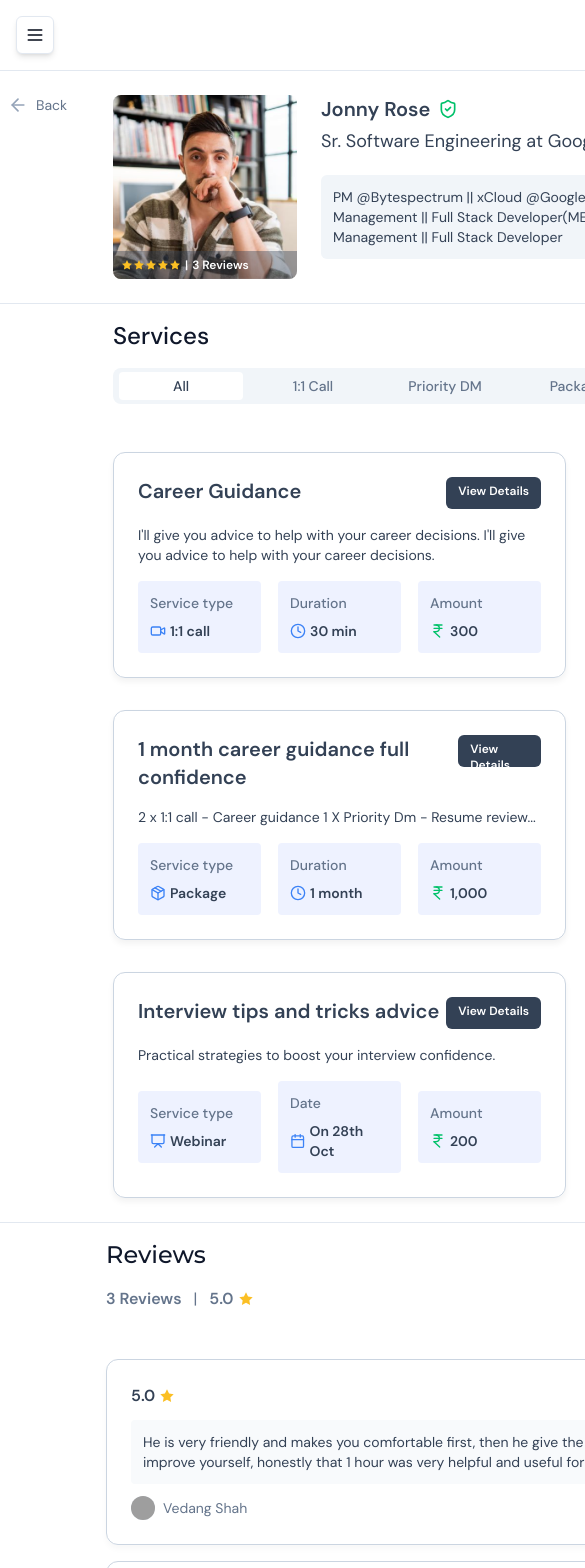
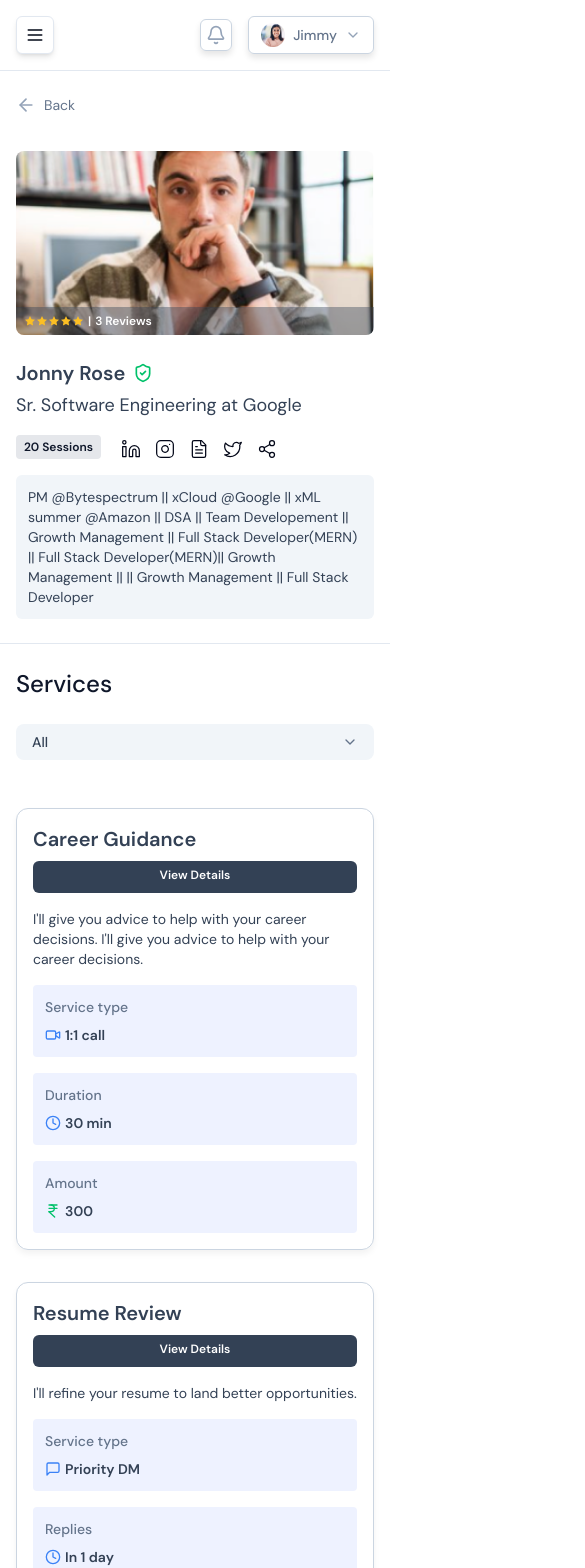
Before and after one commit to prathamdby/william-assignment, a Next.js app: page /mentor/1 in a window 390 px wide. Shown: the top 1568 px of the page, 585 px wide, since content can reach past the window. Built offline with nearby package versions, Linux system fonts and the light colour scheme; grey boxes are pictures that could not be loaded.

Commit message:
style: improve layout and responsiveness of review and product cards

```diff
--- a/app/(profile)/mentor/[id]/page.tsx
+++ b/app/(profile)/mentor/[id]/page.tsx
@@ -287,19 +287,21 @@ export default function MentorProfilePage({
   }
 
   return (
-    <div className="flex flex-col relative">
+    <div className="flex flex-col relative w-screen max-w-full sm:w-full overflow-x-hidden sm:overflow-x-visible">
       {/* Back button */}
+      <div className="relative py-6">
         <Link
           href="/mentors"
-        className="flex items-center gap-2 absolute top-6 left-2"
+          className="absolute top-6 left-4 flex items-center gap-2 text-sm sm:left-2"
         >
           <ArrowLeft className="w-5 h-5 text-[#94A3B8]" />
           <span className="text-sm text-[#64748B]">Back</span>
         </Link>
+      </div>
       {/* Profile section */}
-      <div className="px-[113px] py-6 flex justify-center items-start gap-6 mx-auto border-b border-[#E2E8F0]">
+      <div className="px-4 sm:px-6 lg:px-[113px] pb-6 flex flex-col lg:flex-row justify-center items-start gap-6 mx-auto border-b border-[#E2E8F0] w-full">
         {/* Profile image and reviews */}
-        <div className="relative w-[184px] h-[184px] rounded-lg overflow-hidden">
+        <div className="relative w-full lg:w-[184px] h-[184px] rounded-lg overflow-hidden shrink-0 mt-8 sm:mt-0">
           <Image
             src={mentorData.imgSrc}
             alt={mentorData.name}
@@ -326,22 +328,22 @@ export default function MentorProfilePage({
         </div>
 
         {/* Profile info */}
-        <div className="flex-1 flex flex-col gap-3">
-          <div className="flex justify-between">
+        <div className="flex-1 flex flex-col gap-3 w-full min-w-0">
+          <div className="flex flex-col sm:flex-row justify-between gap-4">
             <div className="flex flex-col gap-1">
               <div className="flex items-center gap-2">
-                <h1 className="text-xl font-semibold text-[#334155]">
+                <h1 className="text-xl font-semibold text-[#334155] break-words">
                   {mentorData.name}
                 </h1>
                 {mentorData.isVerified && (
-                  <ShieldCheckIcon className="w-5 h-5 text-[#00C16A]" />
+                  <ShieldCheckIcon className="w-5 h-5 text-[#00C16A] shrink-0" />
                 )}
               </div>
-              <p className="text-lg text-[#334155]">
+              <p className="text-lg text-[#334155] break-words">
                 {mentorData.title} at {mentorData.company}
               </p>
             </div>
-            <div className="flex flex-col items-end gap-4">
+            <div className="flex flex-row sm:flex-col items-start sm:items-end gap-4 shrink-0">
               <div className="px-2 py-1 bg-[#E5E7EB] rounded text-xs font-semibold text-[#0F172A]">
                 {mentorData.sessions} Sessions
               </div>
@@ -382,30 +384,34 @@ export default function MentorProfilePage({
           </div>
 
           {/* Bio */}
-          <div className="p-3 bg-[#F1F5F9] w-full min-w-[730px] rounded-md">
-            <p className="text-sm text-[#334155]">{mentorData.bio}</p>
+          <div className="p-3 bg-[#F1F5F9] w-full rounded-md">
+            <p className="text-sm text-[#334155] break-words">
+              {mentorData.bio}
+            </p>
           </div>
         </div>
       </div>
 
       {/* Services section heading */}
-      <div className="px-[113px] pt-4 pb-4">
+      <div className="px-4 sm:px-6 lg:px-[113px] py-6">
         <h2 className="text-2xl font-medium text-[#0F172A]">Services</h2>
       </div>
 
       {/* Tabs - Only show if services are not disabled */}
       {!mentorData.isServicesDisabled && (
-        <div className="px-[113px] mb-6">
+        <div className="px-4 sm:px-6 lg:px-[113px] mb-6 overflow-x-auto">
+          <div className="min-w-max">
             <ProfileTabs
               tabs={profileTabs}
               defaultTab="all"
               onChange={setActiveTab}
             />
           </div>
+        </div>
       )}
 
       {/* Services content */}
-      <div className="px-[113px] py-6 border-b border-[#E2E8F0]">
+      <div className="px-4 sm:px-6 lg:px-[113px] py-6 border-b border-[#E2E8F0] w-full">
         {mentorData.isServicesDisabled ? (
           <div className="flex flex-col items-center justify-center py-16">
             <div className="flex flex-col items-center gap-6">
@@ -437,8 +443,8 @@ export default function MentorProfilePage({
         ) : (
           <>
             {activeTab === "all" && (
-              <div className="flex flex-col gap-8">
-                <div className="grid grid-cols-2 gap-8">
+              <div className="flex flex-col gap-8 w-full">
+                <div className="grid grid-cols-1 lg:grid-cols-2 gap-8 w-full">
                   {services.slice(0, 2).map((service) => (
                     <ServiceCard
                       key={service.id}
@@ -454,7 +460,7 @@ export default function MentorProfilePage({
                     />
                   ))}
                 </div>
-                <div className="grid grid-cols-2 gap-8">
+                <div className="grid grid-cols-1 lg:grid-cols-2 gap-8 w-full">
                   <div className="flex flex-col gap-8">
                     {services.slice(2, 4).map((service) => (
                       <ServiceCard
@@ -484,7 +490,7 @@ export default function MentorProfilePage({
             )}
 
             {activeTab === "call" && (
-              <div className="grid grid-cols-2 gap-8">
+              <div className="grid grid-cols-1 lg:grid-cols-2 gap-8 w-full">
                 {services
                   .filter((service) => service.type === "call")
                   .map((service) => (
@@ -505,7 +511,7 @@ export default function MentorProfilePage({
             )}
 
             {activeTab === "dm" && (
-              <div className="grid grid-cols-2 gap-8">
+              <div className="grid grid-cols-1 lg:grid-cols-2 gap-8 w-full">
                 {services
                   .filter((service) => service.type === "dm")
                   .map((service) => (
@@ -526,7 +532,7 @@ export default function MentorProfilePage({
             )}
 
             {activeTab === "package" && (
-              <div className="grid grid-cols-2 gap-8">
+              <div className="grid grid-cols-1 lg:grid-cols-2 gap-8 w-full">
                 {services
                   .filter((service) => service.type === "package")
                   .map((service) => (
@@ -547,7 +553,7 @@ export default function MentorProfilePage({
             )}
 
             {activeTab === "webinar" && (
-              <div className="grid grid-cols-2 gap-8">
+              <div className="grid grid-cols-1 lg:grid-cols-2 gap-8 w-full">
                 {services
                   .filter((service) => service.type === "webinar")
                   .map((service) => (
@@ -568,7 +574,7 @@ export default function MentorProfilePage({
             )}
 
             {activeTab === "product" && (
-              <div className="grid grid-cols-2 gap-8">
+              <div className="grid grid-cols-1 lg:grid-cols-2 gap-8 w-full">
                 <ProductCard
                   title={digitalProduct.title}
                   description={digitalProduct.description}
@@ -584,13 +590,13 @@ export default function MentorProfilePage({
       </div>
 
       {/* Reviews section */}
-      <div className="px-[106px] pt-4">
+      <div className="px-4 sm:px-6 lg:px-[106px] pt-4 w-full">
         <h2 className="text-2xl font-medium text-[#0F172A] font-montserrat">
           Reviews
         </h2>
       </div>
 
-      <div className="px-[106px] py-4 flex items-center gap-3 text-[#64748B]">
+      <div className="px-4 sm:px-6 lg:px-[106px] py-4 flex items-center gap-3 text-[#64748B] w-full">
         <span className="font-semibold text-base">
           {reviewsData.length} Reviews
         </span>
@@ -599,11 +605,13 @@ export default function MentorProfilePage({
           <span className="font-semibold text-base">
             {mentorData.rating.toFixed(1)}
           </span>
+          <div className="shrink-0">
             <Image src="/images/star.svg" alt="Star" width={16} height={16} />
           </div>
         </div>
+      </div>
 
-      <div className="px-[106px] pb-12 flex flex-col gap-4 mt-8">
+      <div className="px-4 sm:px-6 lg:px-[106px] pb-12 flex flex-col gap-4 mt-8 w-full max-w-full">
         {reviewsData.map((review) => (
           <ReviewCard
             key={review.id}
--- a/components/ProfileTabs.tsx
+++ b/components/ProfileTabs.tsx
@@ -2,6 +2,13 @@
 
 import { useState } from "react";
 import { cn } from "@/lib/utils";
+import {
+  DropdownMenu,
+  DropdownMenuContent,
+  DropdownMenuItem,
+  DropdownMenuTrigger,
+} from "@/components/ui/dropdown-menu";
+import { ChevronDown } from "lucide-react";
 
 interface TabProps {
   label: string;
@@ -54,8 +61,40 @@ export function ProfileTabs({
     }
   };
 
+  // Find the active tab label
+  const activeTabLabel =
+    tabs.find((tab) => tab.value === activeTab)?.label || tabs[0]?.label;
+
   return (
     <div className="w-full">
+      {/* Mobile Dropdown */}
+      <div className="sm:hidden w-full">
+        <DropdownMenu>
+          <DropdownMenuTrigger className="w-full flex items-center justify-between px-4 py-2 bg-[#F1F5F9] text-[#334155] rounded-lg">
+            <span className="text-sm font-medium">{activeTabLabel}</span>
+            <ChevronDown className="h-4 w-4 text-[#64748B]" />
+          </DropdownMenuTrigger>
+          <DropdownMenuContent className="w-[200px]">
+            {tabs.map((tab) => (
+              <DropdownMenuItem
+                key={tab.value}
+                onClick={() => handleTabChange(tab.value)}
+                className={cn(
+                  "text-sm",
+                  activeTab === tab.value
+                    ? "bg-[#F1F5F9] text-[#334155]"
+                    : "text-[#64748B]",
+                )}
+              >
+                {tab.label}
+              </DropdownMenuItem>
+            ))}
+          </DropdownMenuContent>
+        </DropdownMenu>
+      </div>
+
+      {/* Desktop Tabs */}
+      <div className="hidden sm:block">
         <div
           className="flex"
           style={{
@@ -77,5 +116,6 @@ export function ProfileTabs({
           ))}
         </div>
       </div>
+    </div>
   );
 }
--- a/components/ReviewCard.tsx
+++ b/components/ReviewCard.tsx
@@ -15,30 +15,32 @@ interface ReviewCardProps {
 
 export function ReviewCard({ rating, content, author }: ReviewCardProps) {
   return (
-    <div className="w-full rounded-xl border border-[#CBD5E1] shadow-[0_4px_6px_0_rgba(0,0,0,0.03)] p-6">
-      <div className="flex flex-col gap-3">
+    <div className="w-full rounded-xl border border-[#CBD5E1] shadow-[0_4px_6px_0_rgba(0,0,0,0.03)] p-4 sm:p-6">
+      <div className="flex flex-col gap-3 w-full">
         <div className="flex items-center">
           <div className="flex items-center gap-1">
             <span className="text-base font-semibold text-[#334155]">
               {rating.toFixed(1)}
             </span>
-            <div className="flex">
+            <div className="flex shrink-0">
               <Image src="/images/star.svg" alt="Star" width={16} height={16} />
             </div>
           </div>
         </div>
 
-        <div className="bg-[#F8FAFC] rounded p-3">
-          <p className="text-sm text-[#334155]">{content}</p>
+        <div className="bg-[#F8FAFC] rounded p-3 w-full">
+          <p className="text-sm text-[#334155] break-words whitespace-pre-wrap">
+            {content}
+          </p>
         </div>
 
-        <div className="flex items-center gap-2">
+        <div className="flex items-center gap-2 w-full">
           {author.isAnonymous ? (
-            <div className="w-6 h-6 bg-[#E2E8F0] rounded-full flex items-center justify-center">
+            <div className="w-6 h-6 bg-[#E2E8F0] rounded-full flex items-center justify-center shrink-0">
               <User className="w-4 h-4 text-[#64748B] opacity-30" />
             </div>
           ) : (
-            <div className="w-6 h-6 bg-[#E2E8F0] rounded-full flex items-center justify-center overflow-hidden">
+            <div className="w-6 h-6 bg-[#E2E8F0] rounded-full flex items-center justify-center overflow-hidden shrink-0">
               {author.image ? (
                 <div className="relative w-full h-full">
                   <Image
@@ -53,7 +55,9 @@ export function ReviewCard({ rating, content, author }: ReviewCardProps) {
               )}
             </div>
           )}
-          <span className="text-sm text-[#64748B]">{author.name}</span>
+          <span className="text-sm text-[#64748B] break-words min-w-0 flex-1">
+            {author.name}
+          </span>
         </div>
       </div>
     </div>
--- a/components/ServiceCard.tsx
+++ b/components/ServiceCard.tsx
@@ -55,13 +55,15 @@ export function ServiceCard({
   replies,
 }: ServiceCardProps) {
   return (
-    <div className="w-full rounded-xl border border-[#CBD5E1] shadow-[0_4px_6px_0_rgba(0,0,0,0.05)] p-6">
+    <div className="w-full rounded-xl border border-[#CBD5E1] shadow-[0_4px_6px_0_rgba(0,0,0,0.05)] p-4 sm:p-6">
       <div className="flex flex-col gap-2">
-        <div className="flex justify-between items-start">
-          <h3 className="text-xl font-semibold text-[#334155]">{title}</h3>
+        <div className="flex flex-col sm:flex-row justify-between items-start gap-2 sm:gap-0">
+          <h3 className="text-xl font-semibold text-[#334155] break-words">
+            {title}
+          </h3>
           <Link
             href={`/mentor/${mentorId}/service/${id}`}
-            className="h-8 px-3 py-1.5 bg-[#334155] text-white text-xs font-semibold rounded-md hover:opacity-90"
+            className="w-full sm:w-auto h-8 px-3 py-1.5 bg-[#334155] text-white text-xs font-semibold rounded-md hover:opacity-90 text-center sm:text-left"
           >
             View Details
           </Link>
@@ -71,7 +73,7 @@ export function ServiceCard({
           {serviceType.details ? (
             <HoverCard>
               <HoverCardTrigger asChild>
-                <p className="text-sm w-max text-[#334155] cursor-pointer">
+                <p className="text-sm w-full text-[#334155] cursor-pointer break-words">
                   {description}
                 </p>
               </HoverCardTrigger>
@@ -87,10 +89,10 @@ export function ServiceCard({
                         key={index}
                         className="flex items-center gap-1.5 p-[6px] hover:bg-[#F8FAFC] rounded-[4px]"
                       >
-                        <div className="w-4 h-4 text-[#3B82F6]">
+                        <div className="w-4 h-4 text-[#3B82F6] shrink-0">
                           {detail.icon}
                         </div>
-                        <span className="text-xs font-medium text-[#64748B] font-['DM_Sans'] leading-[1.302em]">
+                        <span className="text-xs font-medium text-[#64748B] font-['DM_Sans'] leading-[1.302em] break-words">
                           {detail.label}
                         </span>
                       </div>
@@ -101,21 +103,21 @@ export function ServiceCard({
               </HoverCardContent>
             </HoverCard>
           ) : (
-            <p className="text-sm text-[#334155]">{description}</p>
+            <p className="text-sm text-[#334155] break-words">{description}</p>
           )}
         </div>
 
-        <div className="flex items-center gap-2">
+        <div className="flex flex-col sm:flex-row items-stretch gap-4 sm:gap-2 w-full">
           <HoverCard>
             <HoverCardTrigger asChild>
-              <div className="flex-1 bg-[#EEF2FF] rounded p-3 cursor-pointer">
+              <div className="flex-1 bg-[#EEF2FF] rounded p-3 cursor-pointer min-w-0">
                 <div className="flex flex-col gap-2">
                   <p className="text-sm text-[#64748B] font-medium">
                     Service type
                   </p>
                   <div className="flex items-center gap-1">
-                    {serviceType.icon}
-                    <span className="text-sm font-semibold text-[#334155]">
+                    <div className="shrink-0">{serviceType.icon}</div>
+                    <span className="text-sm font-semibold text-[#334155] break-words">
                       {serviceType.label}
                     </span>
                   </div>
@@ -132,10 +134,10 @@ export function ServiceCard({
                           key={index}
                           className="flex items-center gap-1.5 p-[6px] hover:bg-[#F8FAFC] rounded-[4px]"
                         >
-                          <div className="w-4 h-4 text-[#3B82F6]">
+                          <div className="w-4 h-4 text-[#3B82F6] shrink-0">
                             {detail.icon}
                           </div>
-                          <span className="text-xs font-medium text-[#64748B] font-['DM_Sans'] leading-[1.302em]">
+                          <span className="text-xs font-medium text-[#64748B] font-['DM_Sans'] leading-[1.302em] break-words">
                             {detail.label}
                           </span>
                         </div>
@@ -150,15 +152,17 @@ export function ServiceCard({
 
           {(duration || date) && (
             <>
-              <div className="h-full border-r border-[#E2E8F0]"></div>
-              <div className="flex-1 bg-[#EEF2FF] rounded p-3">
+              <div className="hidden sm:block h-full border-r border-[#E2E8F0]"></div>
+              <div className="flex-1 bg-[#EEF2FF] rounded p-3 min-w-0">
                 <div className="flex flex-col gap-2">
                   <p className="text-sm text-[#64748B] font-medium">
                     {duration ? "Duration" : "Date"}
                   </p>
                   <div className="flex items-center gap-1">
-                    {duration?.icon || date?.icon}
-                    <span className="text-sm font-semibold text-[#334155]">
+                    <div className="shrink-0">
+                      {duration?.icon || date?.icon}
+                    </div>
+                    <span className="text-sm font-semibold text-[#334155] break-words">
                       {duration?.label || date?.label}
                     </span>
                   </div>
@@ -169,13 +173,13 @@ export function ServiceCard({
 
           {replies && (
             <>
-              <div className="h-full border-r border-[#E2E8F0]"></div>
-              <div className="flex-1 bg-[#EEF2FF] rounded p-3">
+              <div className="hidden sm:block h-full border-r border-[#E2E8F0]"></div>
+              <div className="flex-1 bg-[#EEF2FF] rounded p-3 min-w-0">
                 <div className="flex flex-col gap-2">
                   <p className="text-sm text-[#64748B] font-medium">Replies</p>
                   <div className="flex items-center gap-1">
-                    {replies.icon}
-                    <span className="text-sm font-semibold text-[#334155]">
+                    <div className="shrink-0">{replies.icon}</div>
+                    <span className="text-sm font-semibold text-[#334155] break-words">
                       {replies.label}
                     </span>
                   </div>
@@ -184,13 +188,13 @@ export function ServiceCard({
             </>
           )}
 
-          <div className="h-full border-r border-[#E2E8F0]"></div>
-          <div className="flex-1 bg-[#EEF2FF] rounded p-3">
+          <div className="hidden sm:block h-full border-r border-[#E2E8F0]"></div>
+          <div className="flex-1 bg-[#EEF2FF] rounded p-3 min-w-0">
             <div className="flex flex-col gap-2">
               <p className="text-sm text-[#64748B] font-medium">Amount</p>
               <div className="flex items-center gap-1">
-                <IndianRupee className="w-4 h-4 text-[#00C16A]" />
-                <span className="text-sm font-semibold text-[#334155]">
+                <IndianRupee className="w-4 h-4 text-[#00C16A] shrink-0" />
+                <span className="text-sm font-semibold text-[#334155] break-words">
                   {amount.value}
                 </span>
               </div>
```
Also changed, not shown: components/ProductCard.tsx (+16 -16 lines). Lines whose indentation alone changed are shown as unchanged.
